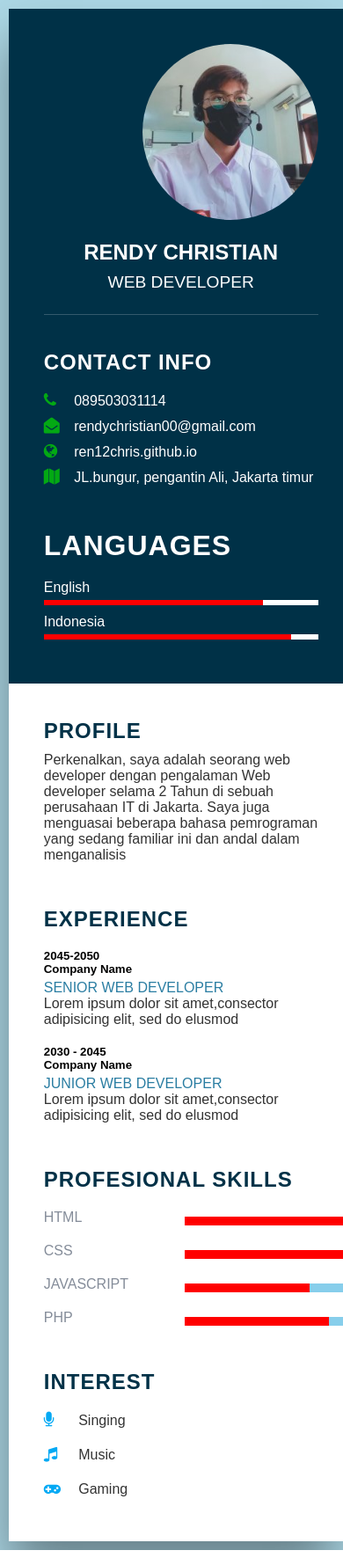
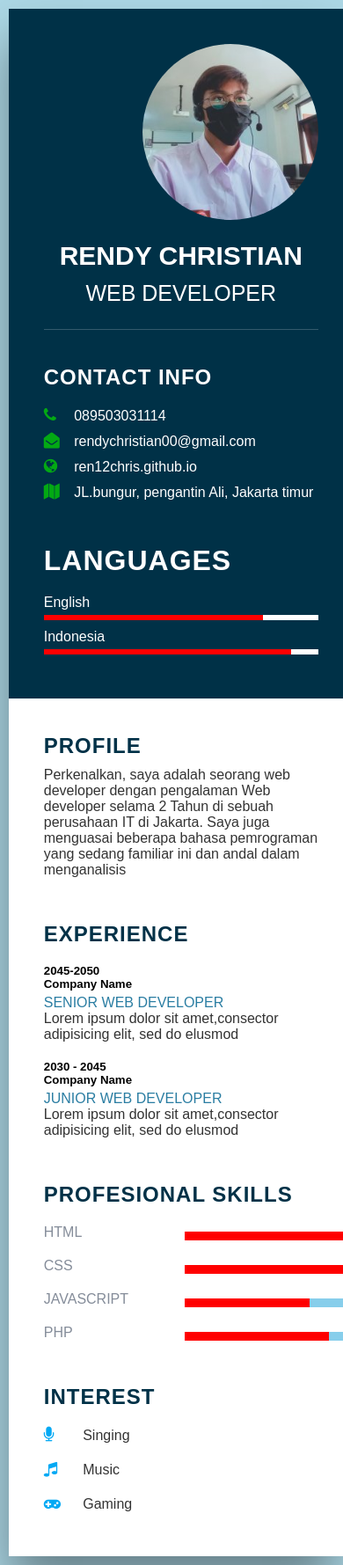
Before and after one commit to renchris12/renchris12.github.io, a PHP site: page / in a window 390 px wide. Shown: the whole page at 88% size. Run offline with PHP 8.4, Linux system fonts and the light colour scheme.

Commit message:
Update style.css

```diff
--- a/style.css
+++ b/style.css
@@ -226,6 +226,15 @@ p {
 }
 
 @media (max-width: 1000px) {
+     .profilText h2 {
+        font-size: 30px;
+    }
+
+    .profilText h2 span {
+        font-size: 25px;
+        font-weight:300;
+    }
+
     .profilText .imgbx {
         position: relative;
         margin-left: 21rem;
@@ -244,7 +253,7 @@ p {
         color: #333;
         font-weight: 500;
         margin: 10px 0px;
-        word-spacing:15px;
+        word-spacing:20px;
     }
 }
 
```
